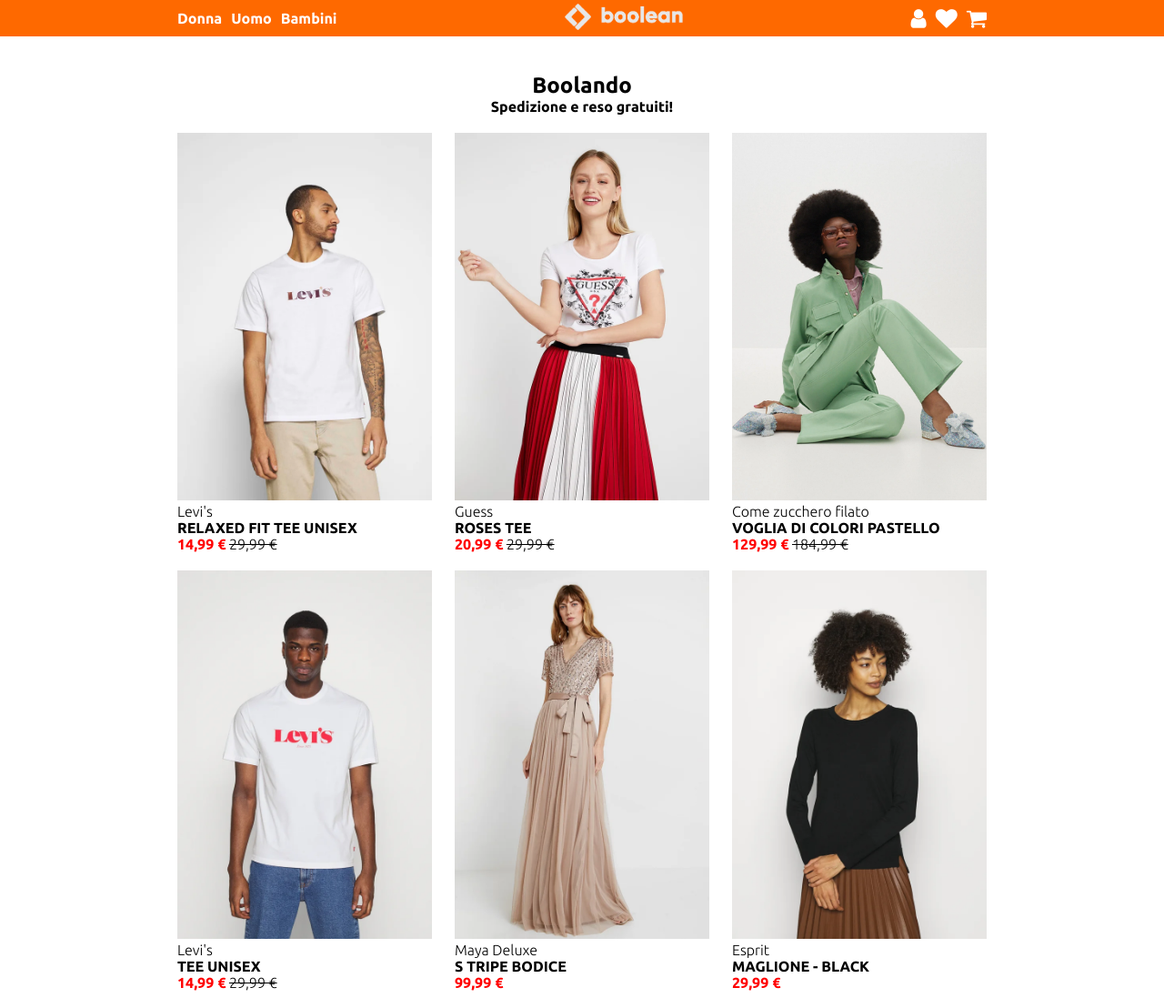
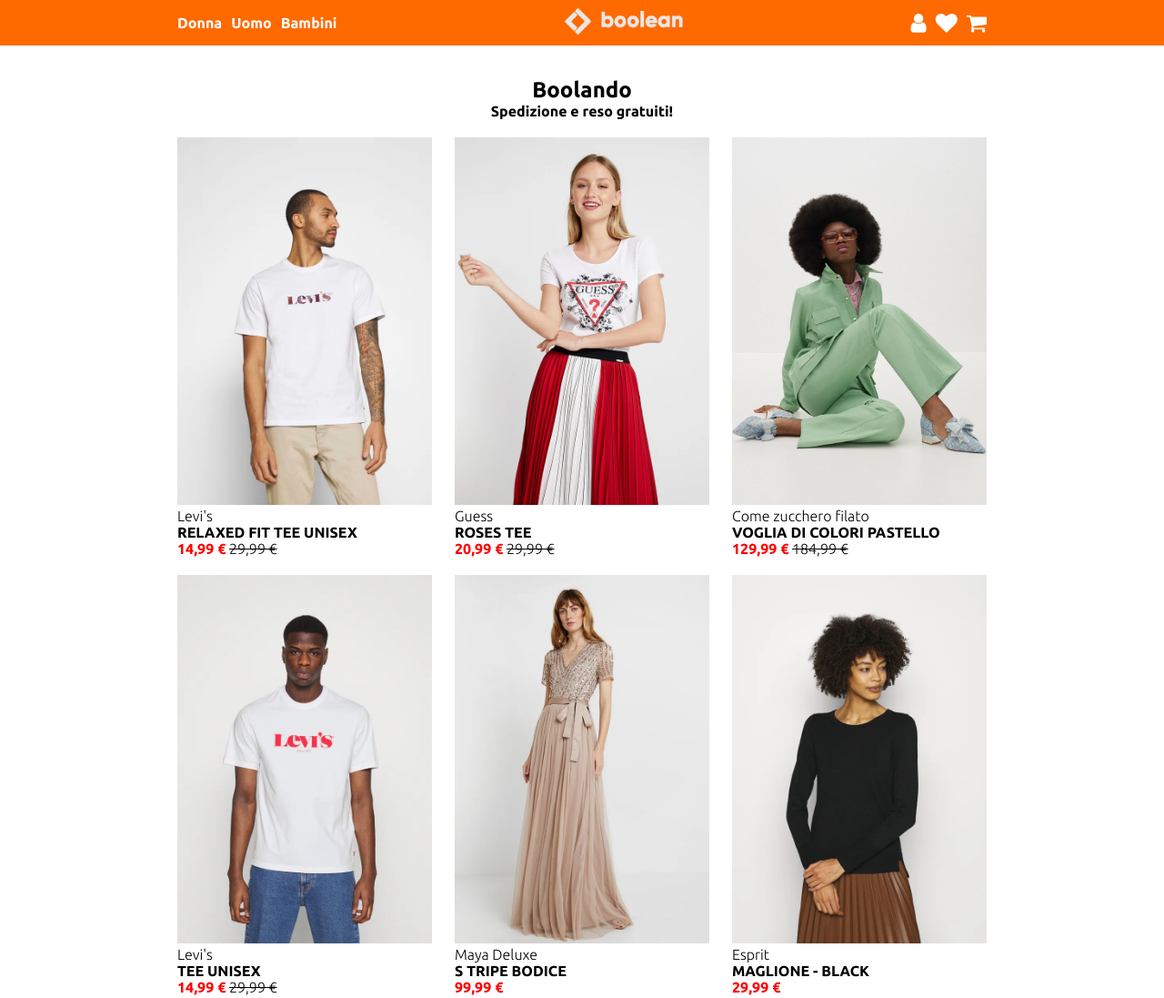
Before and after one commit to Alessiasansalone/html-css-boolando, a plain HTML site: page index.html in a window 1280 px wide. Shown: the top 1097 px of the page at 91% size. Drawn offline with Linux system fonts and the light colour scheme.

Commit message:
ADD: prova position fixed

```diff
--- a/css/style.css
+++ b/css/style.css
@@ -12,10 +12,12 @@
 
 .top-page {
     display: flex;
-    height: 40px;
+    position: fixed;
+    height: 50px;
     background-color: rgb(254, 105, 0);
     align-items: center;
     justify-content: space-around;
+    width: 100%;
 }
 
 .top-bar {
@@ -40,7 +42,7 @@
     max-width: 890px;
     margin: 0 auto;
     text-align: center;
-    padding-top: 40px;
+    padding-top: 85px;
 }
 
 .container {
```
